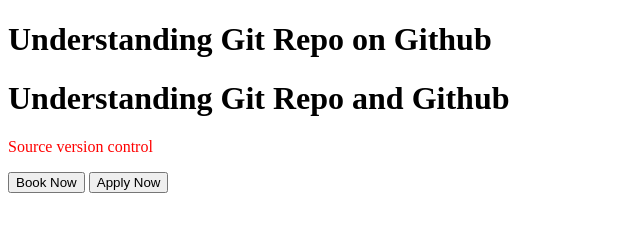
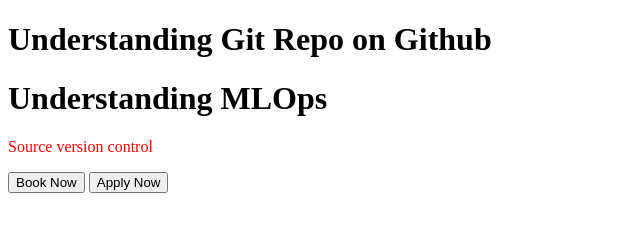
Before and after one commit to ash786/git-training, a plain HTML site: page index.html in a window 1280 px wide. Shown: the whole page, without its empty margins (0-640 px from the left). Drawn offline with Linux system fonts and the light colour scheme.

Commit message:
Added MlOps h1

```diff
--- a/index.html
+++ b/index.html
@@ -4,7 +4,7 @@
 <body>
 
 <h1>Understanding Git Repo on Github</h1>
-<h1>Understanding Git Repo and Github</h1>
+<h1>Understanding MLOps</h1>
 <p style="color:red">Source version control</p>
 <button>Book Now</button>
 <button>Apply Now</button>
```
